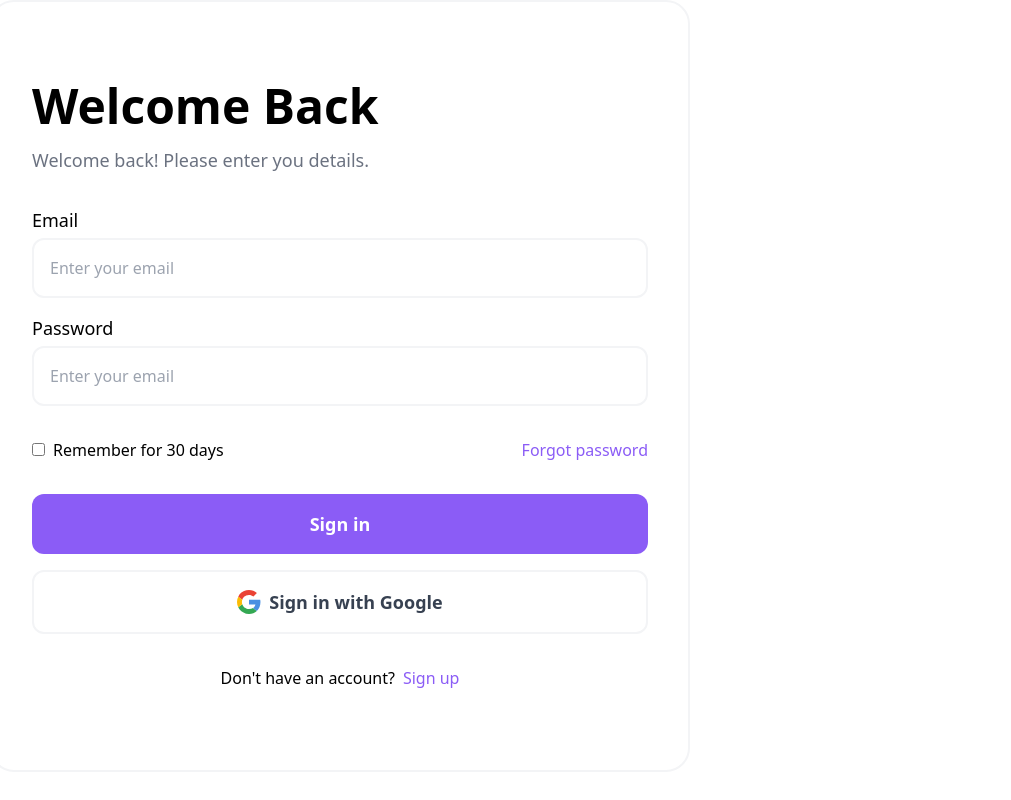
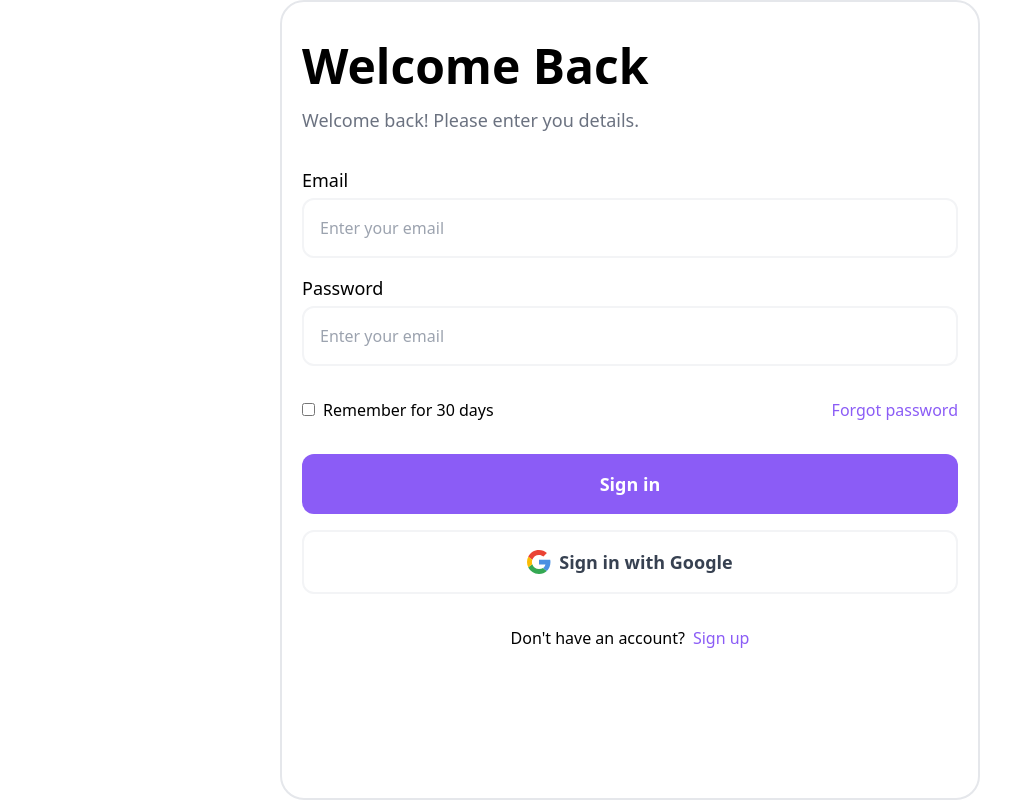
Before and after one commit to Jiten28/login-register, a React (Create React App) app: page /login in a window 1280 px wide. Shown: the whole page, without its empty margins (10-1021 px from the left). Built offline with nearby package versions, Linux system fonts and the light colour scheme; what tailwindcss-motion would draw is missing.

Commit message:
Minor Modification

```diff
--- a/src/Components/Login.jsx
+++ b/src/Components/Login.jsx
@@ -12,7 +12,8 @@ export default function Login({
         }
 
     return (
-        <div className=' w-11/12 max-w-[700px] px-10 py-20 rounded-3xl bg-white border-2 border-gray-100'>
+        <div className='w-full h-screen flex items-center justify-center '>
+            <div className=' w-full h-screen max-w-[700px] px-5 py-10 rounded-3xl bg-white border-2 border-gray-200'>
                 <h1 className='text-5xl font-semibold'>Welcome Back</h1>
                 <p className='font-medium text-lg text-gray-500 mt-4'>Welcome back! Please enter you details.</p>
                 <div className='mt-8'>
@@ -57,5 +58,6 @@ export default function Login({
                     </div>
                 </div>
             </div>
+        </div>
     )
 }
--- a/src/Components/SignUp.jsx
+++ b/src/Components/SignUp.jsx
@@ -12,7 +12,8 @@ export default function SignUp({
         navigate('/login')
         }
     return (
-        <div className=' w-11/12 max-w-[700px] px-10 py-20 rounded-3xl bg-white border-2 border-gray-100'>
+        <div className='w-full h-full flex items-center justify-center '>
+            <div className=' w-full h-full max-w-[700px] px-5 py-10 rounded-3xl bg-white border-2 border-gray-200'>
                 <h1 className='text-5xl font-semibold'>New Here?</h1>
                 <p className='font-medium text-lg text-gray-500 mt-4'>Let’s Get You Signed Up!</p>
                 <div className='mt-8'>
@@ -22,7 +23,6 @@ export default function SignUp({
                             className='w-full border-2 border-gray-100 rounded-xl p-4 mt-1 bg-transparent'
                             type="text" placeholder='Enter your Username' required/>
                     </div>
-
                     <div className='flex flex-col mt-4'>
                         <label className='text-lg font-medium'>Email</label>
                         <input
@@ -35,7 +35,6 @@ export default function SignUp({
                             className='w-full border-2 border-gray-100 rounded-xl p-4 mt-1 bg-transparent'
                             type="tel" placeholder='Enter your Phone Number' maxLength={10} required />
                     </div>
-
                     <div className='flex flex-col mt-4'>
                         <label className='text-lg font-medium'>Password</label>
                         <input
@@ -44,7 +43,6 @@ export default function SignUp({
                             type={"password"}
                         />
                     </div>
-
                     <div className='mt-8 flex flex-col gap-y-4'>
                         <button className='active:scale-[.98] active:duration-75 transition-all hover:scale-[1.01]  ease-in-out transform py-4 bg-violet-500 rounded-xl text-white font-bold text-lg'>Sign up</button>
                         <button
@@ -65,5 +63,6 @@ export default function SignUp({
                     </div>
                 </div>
             </div>
+        </div>
     )
 }
```
Lines whose indentation alone changed are shown as unchanged.
